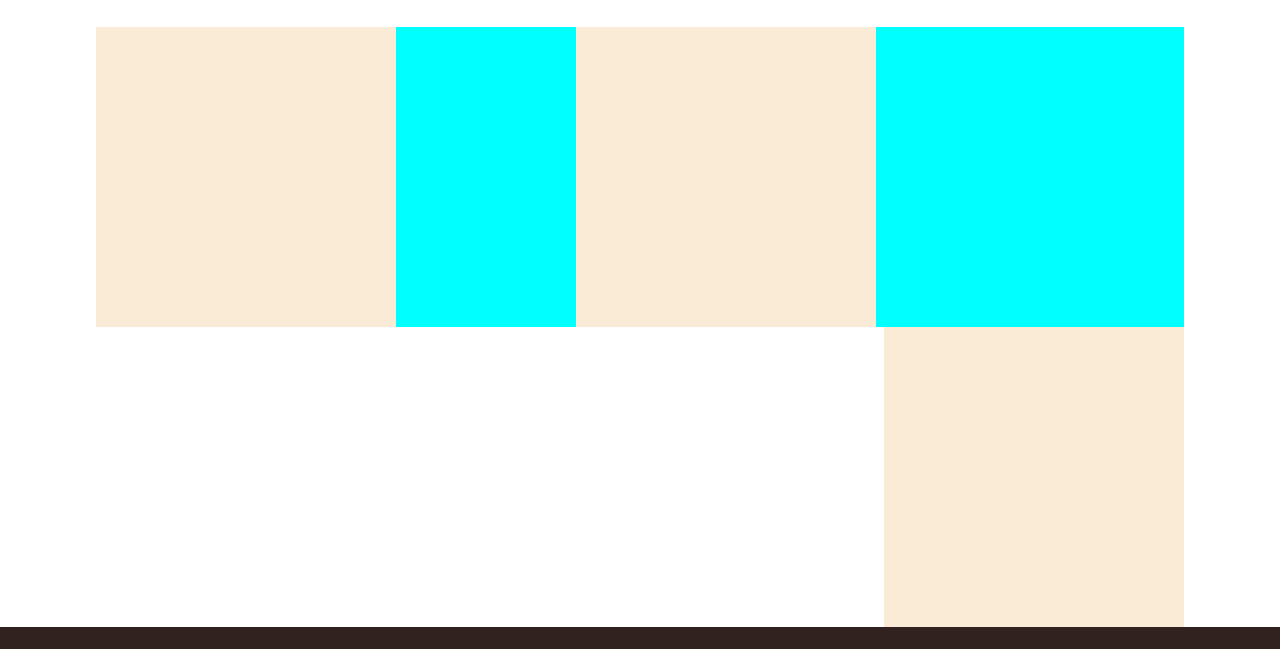
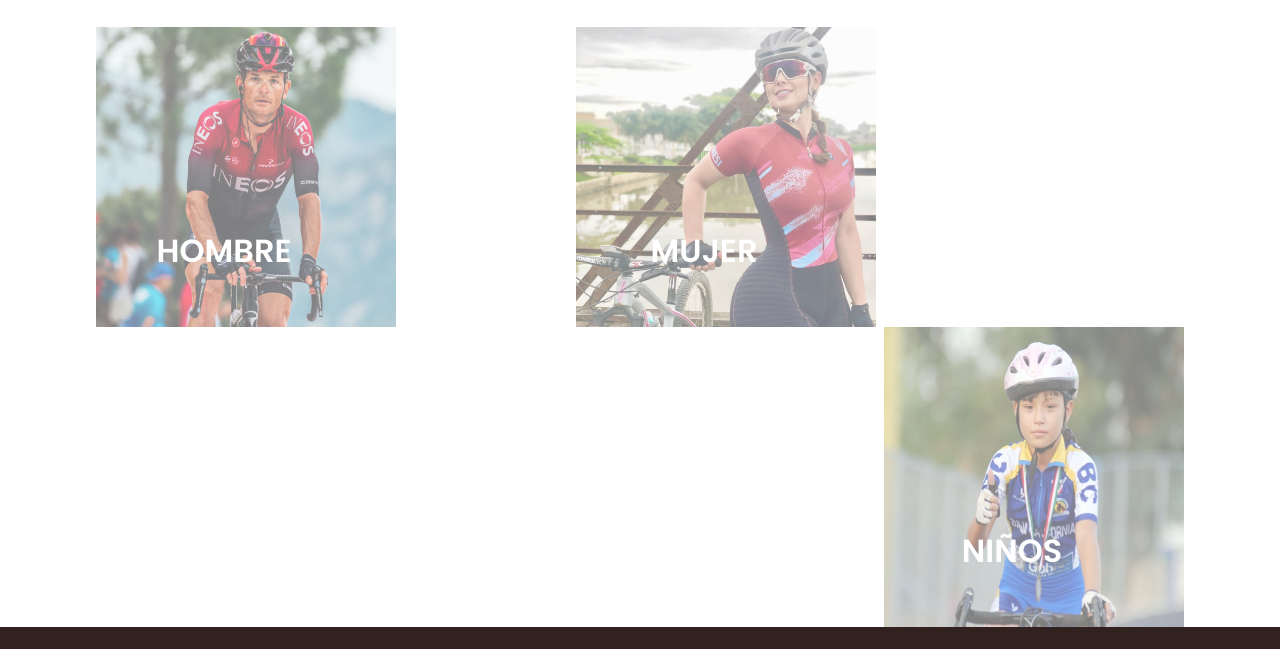
Before and after one commit to Giovannymo/LeGiro, a plain HTML site: page index/index.html in a window 1280 px wide. Shown: the part 533-1182 px from the top of the page. Drawn offline with nearby package versions, Linux system fonts and the light colour scheme.

Commit message:
Adelanto dia 2 index 100%

```diff
--- a/index/index.html
+++ b/index/index.html
@@ -27,7 +27,10 @@
           ><img id="img-logo" src="../img/logo legiro.png" alt="Logo LE GIRO"
         /></a>
       </div>
-
+      <a href="index.html">
+      <div id="pantalla">
+      </div>
+    </a>
       <div id="triangulo"></div>
       <div id="header">
         <nav>
@@ -97,9 +100,21 @@
           <h1>¿QUÉ ESTÁS BUSCANDO?</h1>
         </div>
         <div id="categorias-cajas">
-          <div id="categoria1"></div>
-          <div id="categoria2"></div>
-          <div id="categoria3"></div>
+          <div id="categoria1">
+            <a href="hombre.html"><h1>HOMBRE</h1>
+            <img id="ciclistaH" src="../img/cat-hombre.jpg" alt="Hombre ciclista" >
+            </a>
+          </div>
+          <div id="categoria2">
+            <a href="mujer.html"><h1>MUJER</h1>
+            <img id="ciclistaM" src="../img/cat-mujer.jpg" alt="Hombre ciclista" >
+            </a>
+          </div>
+          <div id="categoria3">
+            <a href="niños.html"><h1>NIÑOS</h1>
+            <img id="ciclistaN" src="../img/cat-niños.jpg" alt="Hombre ciclista" >
+            </a>
+          </div>
         </div>
       </div>
       <div class="clear-fix"></div>
@@ -112,7 +127,7 @@
         <a href="instagram.com/legirosport">  instagram.com/legirosport</a> <br />
         <img src="../img/facebook.png" alt="Facebook" id="facebook-icono" style="width:25px" />
         <a href="facebook.com/legirosport">  facebook.com/legirosport</a><br />
-        <img src="../img/whatsapp.png" alt="Whatsapp" id="whatsapp-icono" style="width:25px"/>
+        <img src="../img/whatsapp.png" alt="Whatsapp" id="whatsapp -icono" style="width:25px"/>
         <a href="instagram.com/legirosport">  instagram.com/legirosport</a>
       </div>
       <div id="direccion">
--- a/index/style.css
+++ b/index/style.css
@@ -3,9 +3,16 @@
   padding: 0;
   font-family: "Poppins";
 }
-
+/* ? HEADER */
 #cabecera {
   width: 100%;
+}
+#pantalla {
+  width: 200px;
+  height: 50px;
+  margin-left: 100px;
+  background-color: transparent;
+  float: left;
 }
 #logo {
   position: absolute;
@@ -55,6 +62,7 @@ p {
   float: none;
   clear: both;
 }
+/* ? TITULOS */
 #titulo-1,
 #titulo-2 {
   display: block;
@@ -73,7 +81,6 @@ p {
 
 /*? CATEGORIAS INDEX */
 #categorias-cajas {
-  background-color: aqua;
   width: 85%;
   height: 300px;
   margin: auto;
@@ -82,11 +89,22 @@ p {
 #categoria1,
 #categoria2,
 #categoria3 {
+  overflow: hidden;
   float: left;
   width: 300px;
   height: 300px;
   background-color: antiquewhite;
+  opacity: 50%;
 }
+
+#categoria1:hover,
+#categoria2:hover,
+#categoria3:hover {
+  color: white;
+  opacity: 100%;
+  transition: opacity 0.5s;
+}
+
 #categoria3 {
   float: right;
 }
@@ -94,10 +112,39 @@ p {
   margin-left: 180px;
   margin-right: 175px;
 }
+#ciclistaH {
+  width: 500px;
+  height: 300px;
+  margin-left: -85px;
+}
+#categoria1 h1,
+#categoria2 h1,
+#categoria3 h1 {
+  display: block;
+  position: absolute;
+  width: 20%;
+  margin: 200px auto;
+  text-align: center;
+}
+
+#categoria1 a,
+#categoria2 a,
+#categoria3 a {
+  color: white;
+}
+
+#ciclistaM {
+  width: 300px;
+}
+#ciclistaN {
+  width: 400px;
+  height: 300px;
+  margin-left: -50px;
+}
+
 /*? SLIDE AUTOMATICO */
 .swiper-container {
   position: relative !important;
-
   width: 85%;
   height: 250px;
 }
```
Also changed, not shown: hombre/hombre.html (added), hombre/style.css (added), img/cat-hombre.jpg (added), img/cat-mujer.jpg (added), img/cat-niños.jpg (added).
